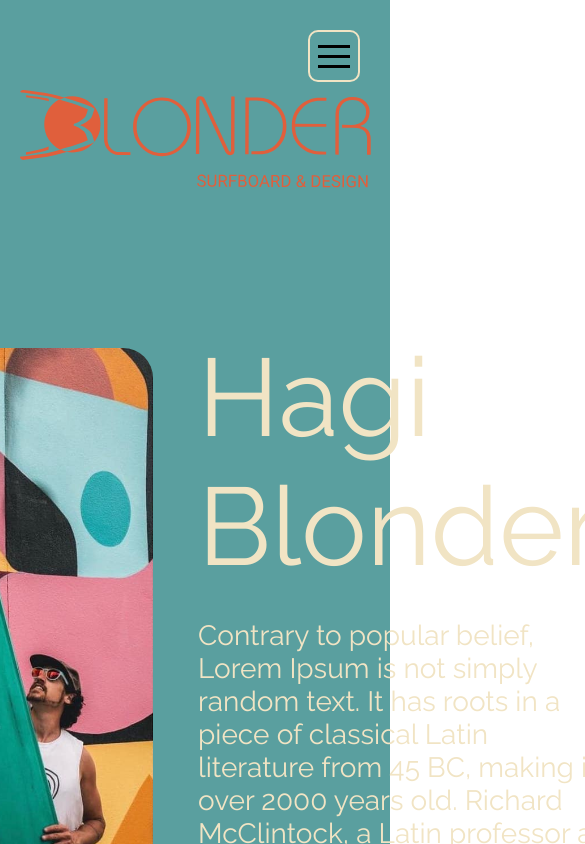
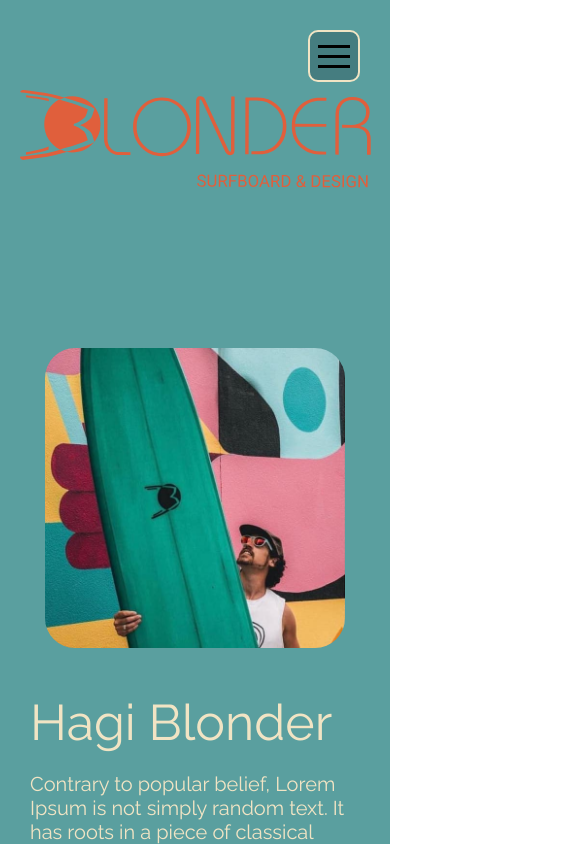
Before and after one commit to TamirHen/hagi-blonder, a React (Create React App) app: page / in a window 390 px wide. Shown: the top 844 px of the page, 585 px wide, since content can reach past the window. Built offline with nearby package versions, Linux system fonts and the light colour scheme; some icons are missing.

Commit message:
Responsive adjustments were made

```diff
--- a/src/assets/scss/app.scss
+++ b/src/assets/scss/app.scss
@@ -54,3 +54,15 @@ main {
   }
 
 }
+
+
+
+@media (max-width: 1500px) {
+  section {
+  }
+}
+
+
+@media (max-width: 1200px) {
+
+}
--- a/src/assets/scss/contactUs.scss
+++ b/src/assets/scss/contactUs.scss
@@ -35,7 +35,7 @@
     p {
       margin: 25px 0;
       text-align: center;
-      font-size: 24px;
+      font-size: 22px;
     }
 
     h2 {
--- a/src/assets/scss/index.scss
+++ b/src/assets/scss/index.scss
@@ -7,8 +7,8 @@ body {
   -webkit-font-smoothing: antialiased;
   -moz-osx-font-smoothing: grayscale;
   min-height: 3000px;
-  background: rgb(69,125,128);
-  background: linear-gradient(0deg, rgba(69,125,128,1) 29%, rgba(90,159,159,1) 57%) no-repeat;
+  background: rgb(69, 125, 128);
+  background: linear-gradient(0deg, rgba(69, 125, 128, 1) 29%, rgba(90, 159, 159, 1) 57%) no-repeat;
 }
 
 html {
@@ -33,3 +33,17 @@ p {
 h1, h2, h3, h4, h5, h6 {
   margin: 0;
 }
+
+
+@media (max-width: 1500px) {
+  p {
+    font-size: 24px;
+  }
+}
+
+
+@media (max-width: 1200px) {
+  p {
+    font-size: 20px;
+  }
+}
--- a/src/assets/scss/navbar.scss
+++ b/src/assets/scss/navbar.scss
@@ -62,7 +62,7 @@ nav {
 @media (max-width: 1200px) {
 
   nav {
-    position: absolute;
+    position: fixed;
     background-color: colors.$clr-cream;
     flex-direction: column;
     align-items: flex-start;
@@ -89,6 +89,8 @@ nav {
 
   .hamburger-wrapper {
     display: block;
+    position: fixed;
+    background-color: colors.$clr-blue;
   }
 
   .nav-close {
--- a/src/assets/scss/textBox.scss
+++ b/src/assets/scss/textBox.scss
@@ -40,7 +40,7 @@
 
 
   .m {
-    background-color: rgba(#387779, 70%);
+    background-color: rgba(colors.$clr-blue, 70%);
     border-radius: 30px;
     padding: 20px 50px 25px;
     font-size: 80px;
@@ -53,3 +53,64 @@
 
   }
 }
+
+@media (max-width: 1500px) {
+  .text-box {
+    h1 {
+      font-size: 80px;
+    }
+
+    .m {
+      font-size: 65px;
+      padding: 15px 40px 20px;
+      border-radius: 25px;
+    }
+
+  }
+}
+
+
+@media (max-width: 1200px) {
+  .text-box {
+
+    h1 {
+      font-size: 50px;
+    }
+
+    .m {
+      font-size: 40px;
+      padding: 10px 30px 15px;
+      border-radius: 15px;
+    }
+  }
+}
+
+@media (max-width: 1000px) {
+  .text-box {
+    flex-direction: column !important;
+
+    .image-wrapper {
+      img {
+        object-fit: cover;
+        width: 450px;
+        height: 450px;
+      }
+    }
+
+  }
+}
+
+@media (max-width: 600px) {
+  .text-box {
+    flex-direction: column !important;
+
+    .image-wrapper {
+      img {
+        object-fit: cover;
+        width: 300px;
+        height: 300px;
+      }
+    }
+
+  }
+}
--- a/src/components/Navbar.js
+++ b/src/components/Navbar.js
@@ -14,7 +14,7 @@ const Navbar = () => {
         <div className='navbar-wrapper'>
             <div className='hamburger-wrapper'>
                 <Hamburger toggled={isOpen} toggle={setOpen}
-                           duration={0.5} color={isOpen ? globalStyle.clrOrange : globalStyle.clrCream}/>
+                           duration={0.5} color={globalStyle.clrCream}/>
             </div>
             <nav className={isOpen ? 'nav-open' : 'nav-close'}>
                 <div className="home">
```
